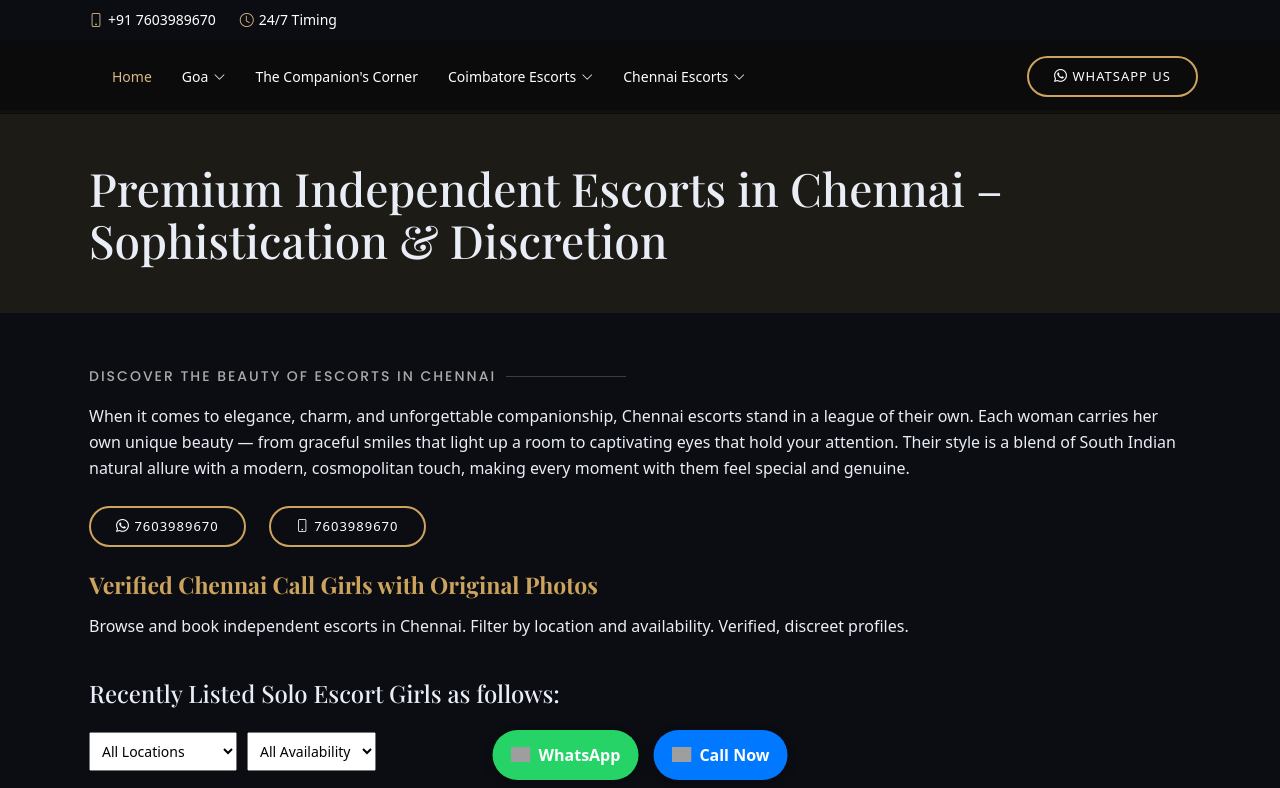
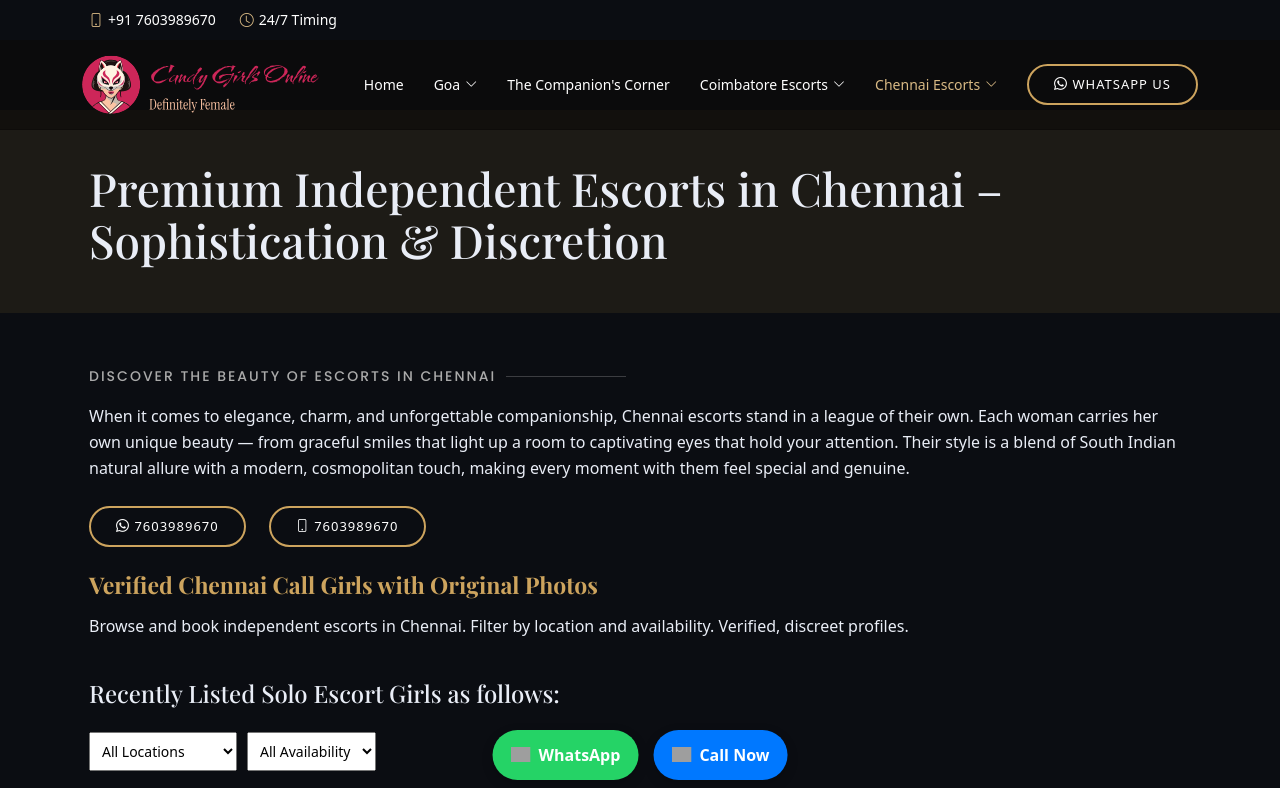
Before and after one commit to Meetchandini69/candygirlsonline, a plain HTML site: page independent-escorts-in-chennai.html in a window 1280 px wide. Shown: the top 788 px of the page. Drawn offline with nearby package versions, Linux system fonts and the light colour scheme; grey boxes are pictures that could not be loaded; a web font is replaced by a local one.

Commit message:
latest code comitted

```diff
--- a/independent-escorts-in-chennai.html
+++ b/independent-escorts-in-chennai.html
@@ -74,10 +74,10 @@
     <!-- ======= Header ======= -->
     <header id="header" class="fixed-top d-flex align-items-cente">
       <div class="container-fluid container-xl d-flex align-items-center justify-content-lg-between">
-
+        <a href="https://candygirlsonline.com/" class="logo me-auto me-lg-0"><img src="assets/img/logo.svg" alt="Candy Girls Online" class="img-fluid"></a>
         <nav id="navbar" class="navbar order-last order-lg-0">
           <ul>
-            <li><a class="nav-link scrollto active" href="https://candygirlsonline.com/">Home</a></li>
+            <li><a class="nav-link scrollto" href="https://candygirlsonline.com/">Home</a></li>
             <li class="dropdown"><a href="https://candygirlsonline.com/call-girls-goa"><span>Goa</span> <i class="bi bi-chevron-down"></i></a>
               <ul>
                 <li><a href="https://candygirlsonline.com/call-girls-in-calangute">Call Girls in Calangute</a></li>
@@ -92,7 +92,7 @@
               <li><a href="https://candygirlsonline.com/call-girls-in-gandhipuram">Call Girls in Gandhipuram</a></li>
             </ul>
           </li>
-          <li class="dropdown"><a href="https://candygirlsonline.com/chennai-escorts"><span>Chennai Escorts</span> <i class="bi bi-chevron-down"></i></a>
+          <li class="dropdown"><a class="active" href="https://candygirlsonline.com/chennai-escorts"><span>Chennai Escorts</span> <i class="bi bi-chevron-down"></i></a>
             <ul>
               <li><a href="https://candygirlsonline.com/foreign-russian-escorts-chennai">Foreign escorts in Chennai</a></li>
               <li><a href="https://candygirlsonline.com/independent-escorts-in-chennai">Independent escorts in Chennai</a></li>
```
